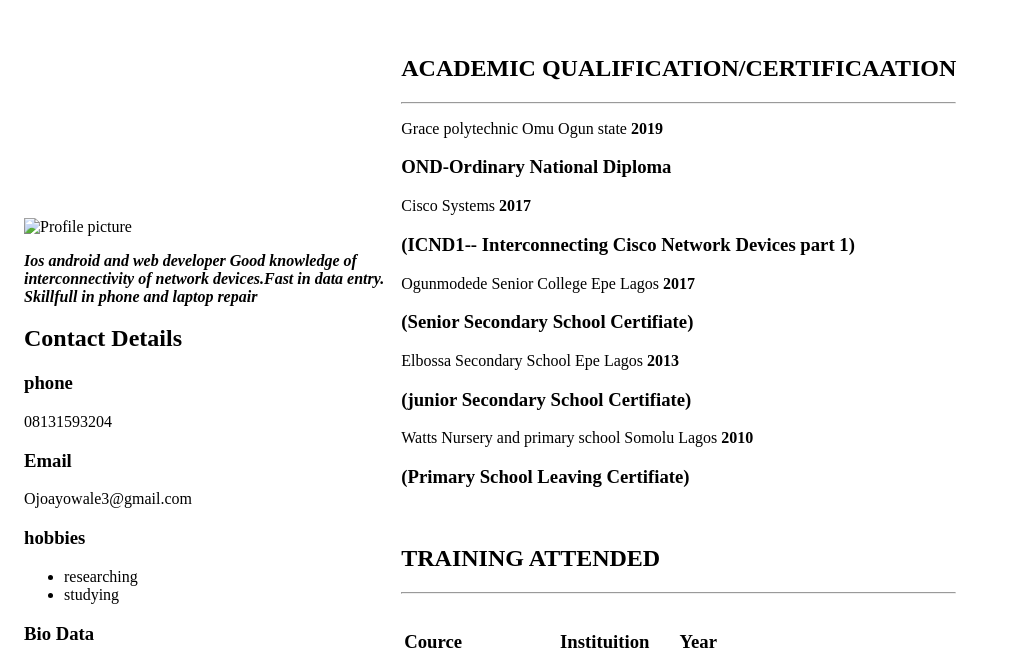
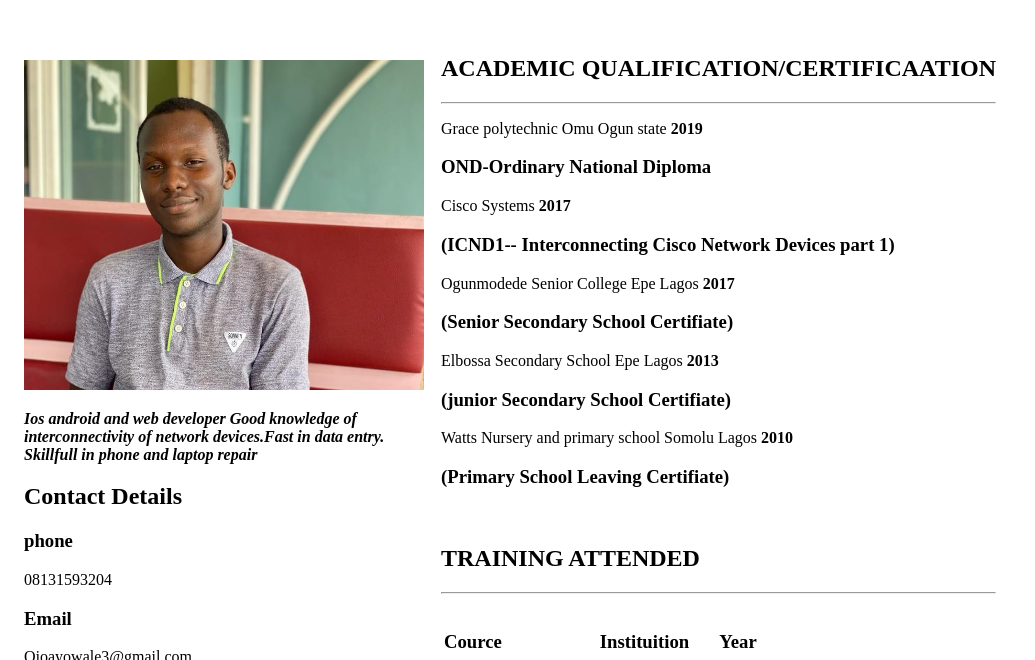
Before and after one commit to Starboyzs/CV, a plain HTML site: page index.html in a window 1280 px wide. Shown: the part 61-721 px from the top of the page, without its empty margins (0-1035 px from the left). Drawn offline with Linux system fonts and the light colour scheme.

Commit message:
updating my CV

```diff
--- a/index.html
+++ b/index.html
@@ -11,7 +11,7 @@
       <tr>
         <td>
           <br />
-          <img src="New folder/IMG-20220223-WA0024.jpg" alt="Profile picture" height = "330px" width = "400px">
+          <img src="Assets/IMG-20220223-WA0024.jpg" alt="Profile picture" height = "330px" width = "400px">
           <p>
             <em> <strong>Ios android and web developer Good knowledge of<br>  interconnectivity
             of network devices.Fast in data entry.<br />Skillfull in phone and laptop repair
```
